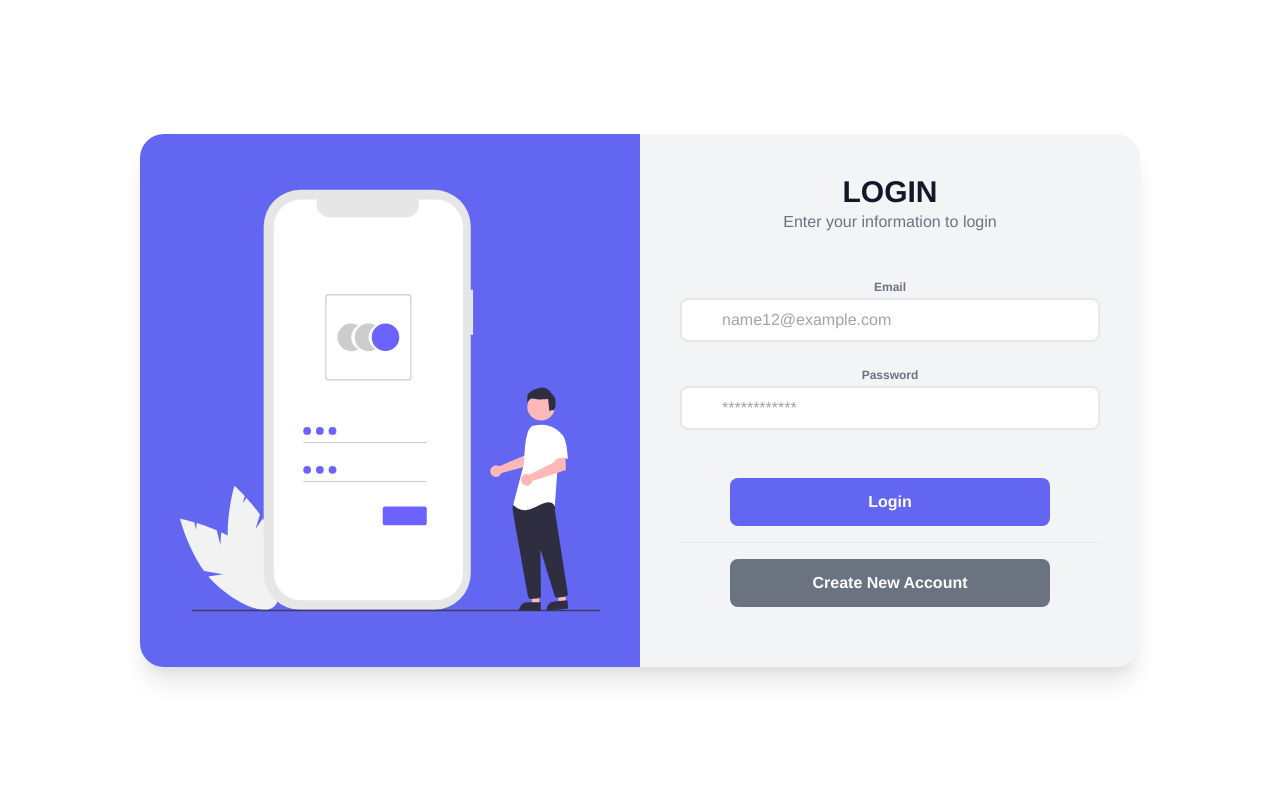
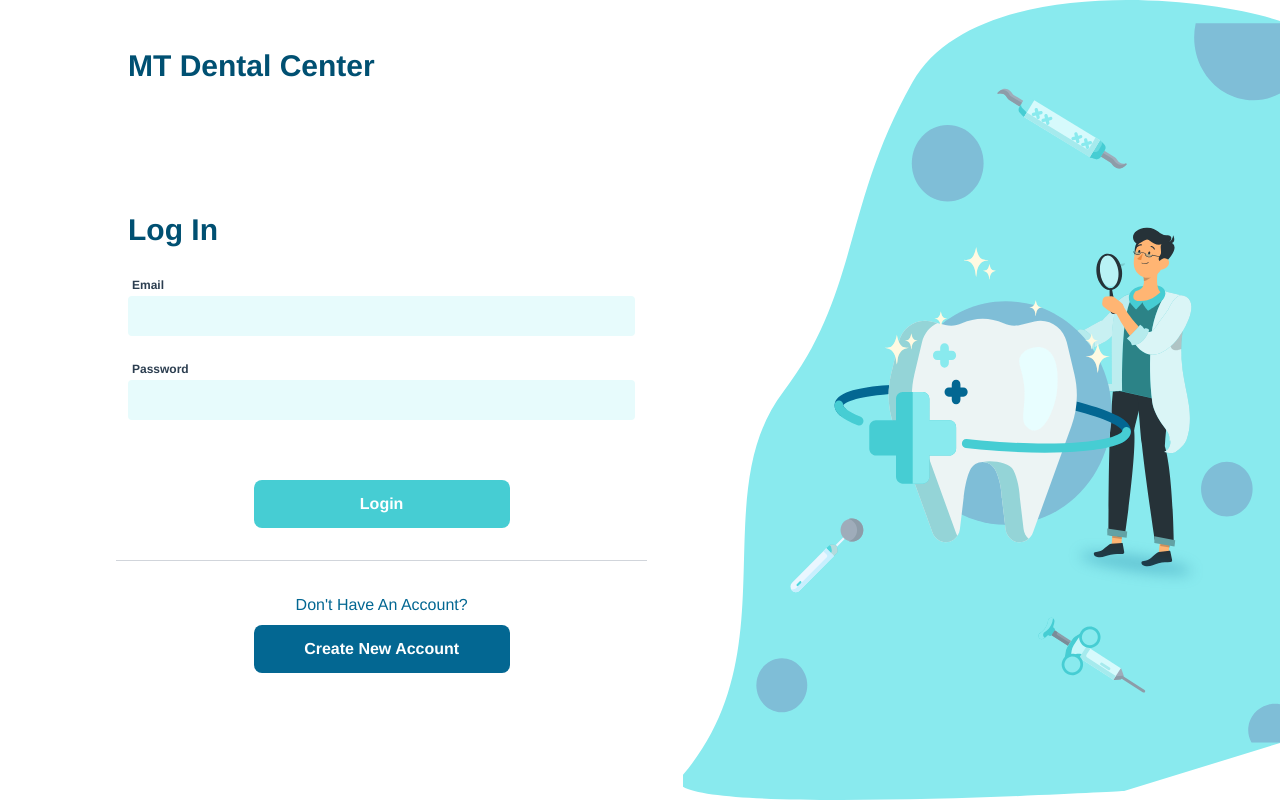
Before and after one commit to SayeedSanjana/denis-vue-js, a Vue app: page / in a window 1280 px wide. Built offline with nearby package versions, Linux system fonts and the light colour scheme.

Commit message:
login design changed

```diff
--- a/src/views/Authentication/Login.vue
+++ b/src/views/Authentication/Login.vue
@@ -1,8 +1,62 @@
 <template>
     <div>
 
+         <section class="flex flex-col md:flex-row h-screen">
 
-<div class="min-w-screen min-h-screen  flex items-center justify-center px-4 py-4">
+    <div class="bg-white w-full md:max-w-md lg:max-w-full md:mx-auto  md:w-1/2 xl:w-1/2  px-6 lg:px-16 xl:px-12 xl:ml-20
+        flex  ">
+    <div class="w-full">
+    <div >
+    <h1 class="text-xl md:text-3xl font-bold leading-tight text-left mt-12" style="color:#005072">MT Dental Center</h1>
+      <h1 class="text-xl md:text-3xl font-bold leading-tight text-left  mt-32 mb-6"  style="color:#005072">Log In</h1>
+        </div>
+
+       <form action="" @submit.prevent="signupForm">
+                <div>
+                    <div class="flex -mx-3">
+                    <div class="w-full px-3 mb-5 text-left">
+                            <label for="" class="text-xs font-semibold px-1">Email</label>
+                            <div class="flex">
+                                <div class="w-10 z-10 pl-1 text-center pointer-events-none flex items-center justify-center"><i class="mdi mdi-account-outline text-gray-400 text-lg"></i></div>
+                                <input v-model.trim="formData.email" type="email" class="w-full -ml-10 pl-10 pr-3 py-2 rounded outline-none" style="background:#E7FBFC" >
+                            </div>
+                        </div>
+                     </div>
+                    <div class="flex -mx-3 mb-10">
+                    <div class="w-full px-3 mb-5 text-left">
+                            <label for="" class="text-xs font-semibold px-1">Password</label>
+                            <div class="flex">
+                                <div class="w-10 z-10 pl-1 text-center pointer-events-none flex items-center justify-center"><i class="mdi mdi-account-outline text-gray-400 text-lg"></i></div>
+                                <input v-model="formData.password" type="password" class="w-full -ml-10 pl-10 pr-3 py-2 rounded outline-none" style="background:#E7FBFC" >
+                            </div>
+                        </div>
+                     </div>
+                    <div class="flex justify-center -mx-3 border-b border-gray-300 ">
+                         <div class="w-full mb-8">
+                            <button class="block w-64 max-w-xs mx-auto text-white rounded-lg  py-3 font-semibold " style="background:#46CDD3" @click="submitForm" >Login</button>
+                        </div>
+                    </div>
+                      <p v-if="!formIsValid" class="text-red-500 mb-4 text-center">{{this.str}}</p>
+                        <div class="flex justify-center -mx-3 mt-8">
+                            <div class="w-full mb-4">
+                                <h3 class="text-md mb-2" style="color:#036792">Don't Have An Account?</h3>
+                            <router-link to="/" class="block w-64 max-w-xs mx-auto text-white rounded-lg  py-3 font-semibold" style="background:#036792">Create New Account</router-link>
+                            </div>
+
+                        </div>
+                </div>
+                </form>
+
+    </div>
+  </div>
+  <div class="hidden lg:block w-full md:w-1/2 xl:w-1/2 h-screen 0bject-right ">
+    <img src="@/assets/svgs/register.svg" alt="" class="w-full h-full object-cover flex justify-end ">
+  </div>
+
+</section>
+
+
+<!-- <div class="min-w-screen min-h-screen  flex items-center justify-center px-4 py-4">
     <div class="bg-gray-100 text-gray-500 rounded-3xl shadow-xl w-full overflow-hidden" style="max-width:1000px">
         <div class="md:flex w-full">
             <div class="hidden md:block w-1/2 bg-indigo-500 py-10 px-10">
@@ -51,7 +105,7 @@
             </div>
         </div>
     </div>
-</div>
+</div> -->
 
     </div>
 </template>
--- a/src/views/Authentication/Register.vue
+++ b/src/views/Authentication/Register.vue
@@ -9,7 +9,7 @@
 
     <div class="w-full h-100">
 
-      <h1 class="text-xl md:text-3xl font-bold leading-tight mt-8 text-left " style="color:#005072">MT Dental Center</h1>
+      <h1 class="text-xl md:text-3xl font-bold leading-tight  text-left " style="color:#005072">MT Dental Center</h1>
       <h1 class="text-xl md:text-3xl font-bold leading-tight mt-3 text-left  mb-10"  style="color:#005072">Sign Up</h1>
 
           <form action="" @submit.prevent="signupForm">
@@ -54,9 +54,9 @@
                     <div class="flex -mx-3">
                         <div class="w-full px-3 mb-5 text-left">
                             <label for="" class="text-xs font-semibold px-1">Address</label>
-                            <div class="flex">
+                            <div class="flex ">
                                 <div class="w-10 z-10 pl-1 text-center pointer-events-none flex items-center justify-center"><i class="mdi mdi-account-outline text-gray-400 text-lg"></i></div>
-                                <input v-model.trim="formData.address" type="text" class="w-full -ml-10 pl-10 pr-3 py-2 rounded  outline-none " style="background:#E7FBFC">
+                                <textarea v-model.trim="formData.address" type="text" class="w-full -ml-10 pl-10 pr-3 py-2 rounded h-24 outline-none " style="background:#E7FBFC"></textarea>
                             </div>
                         </div>
 
@@ -72,53 +72,47 @@
                      </div>
                     <div class="flex -mx-3">
                     <div class="w-full px-3 mb-5 text-left">
-                            <label for="" class="text-xs font-semibold px-1">Phone</label>
+                            <label for="" class="text-xs font-semibold px-1">Email</label>
                             <div class="flex">
                                 <div class="w-10 z-10 pl-1 text-center pointer-events-none flex items-center justify-center"><i class="mdi mdi-account-outline text-gray-400 text-lg"></i></div>
-                                <input v-model.trim="formData.phone" type="text" class="w-full -ml-10 pl-10 pr-3 py-2 rounded outline-none" style="background:#E7FBFC" >
-                            </div>
-                        </div>
-                     </div>
-
-                    <div class="flex -mx-3">
-                        <div class="w-full px-3 mb-5 text-left">
-                            <label for="email" class="text-xs font-semibold px-1">Email</label>
-                            <div class="flex">
-                                <div class="w-10 z-10 pl-1 text-center pointer-events-none flex items-center justify-center"><i class="mdi mdi-email-outline text-gray-400 text-lg"></i></div>
-                                <input v-model.trim="formData.email" type="email" class="w-full -ml-10 pl-10 pr-3 py-2 rounded outline-none" style="background:#E7FBFC">
+                                <input v-model.trim="formData.email" type="email" class="w-full -ml-10 pl-10 pr-3 py-2 rounded outline-none" style="background:#E7FBFC" >
                             </div>
                         </div>
                      </div>
                     <div class="flex -mx-3">
                     <div class="w-full px-3 mb-5 text-left">
-                            <label for="password" class="text-xs font-semibold px-1">Password</label>
+                            <label for="" class="text-xs font-semibold px-1">Password</label>
                             <div class="flex">
-                                <div class="w-10 z-10 pl-1 text-center pointer-events-none flex items-center justify-center"><i class="mdi mdi-lock-outline text-gray-400 text-lg"></i></div>
-                                <input v-model="formData.password" type="password" class="w-full -ml-10 pl-10 pr-3 py-2 rounded  outline-none" style="background:#E7FBFC">
+                                <div class="w-10 z-10 pl-1 text-center pointer-events-none flex items-center justify-center"><i class="mdi mdi-account-outline text-gray-400 text-lg"></i></div>
+                                <input v-model="formData.password" type="password" class="w-full -ml-10 pl-10 pr-3 py-2 rounded outline-none" style="background:#E7FBFC" >
                             </div>
                         </div>
                      </div>
 
-
-                    <div class="flex -mx-3">
-                        <div class="w-full px-3 mb-5">
-                            <button class="block w-full max-w-xs mx-auto bg-indigo-500 hover:bg-indigo-700 focus:bg-indigo-700 text-white rounded-lg px-3 py-3 font-semibold">REGISTER NOW</button>
+                    <div class="flex justify-center -mx-3 border-b border-gray-300">
+                         <div class="w-full mb-4">
+                            <button class="block w-64 max-w-xs mx-auto text-white rounded-lg  py-3 font-semibold " style="background:#46CDD3" @click="signupForm">Create New Account</button>
                         </div>
                     </div>
 
                       <p v-if="!formIsValid" class="text-red-500 mb-4 text-center">{{this.str}}</p>
 
-                        <div class="w-full px-3 mb-5">
 
-                            <router-link to="/" class="hover:text-indigo-800 text-blue-700" > Sign In Instead </router-link>
+
+                        <div class="flex justify-center -mx-3">
+                            <div class="w-full mb-4">
+                                <h3 class="text-md mb-1" style="color:#036792">Aready Have An Account?</h3>
+                            <router-link to="/" class="block w-64 max-w-xs mx-auto text-white rounded-lg  py-3 font-semibold" style="background:#036792">Login</router-link>
+                            </div>
+                            <!-- <router-link to="/" class="hover:text-indigo-800 text-blue-700" > Sign In Instead </router-link> -->
                         </div>
                 </div>
                 </form>
 
     </div>
   </div>
-   <div class="hidden lg:block w-full md:w-1/2 xl:w-1/2 h-screen">
-    <img src="@/assets/svgs/register.svg" alt="" class="w-full h-full object-cover flex justify-end object-right">
+   <div class="hidden lg:block w-full md:w-1/2 xl:w-1/2 h-screen 0bject-right ">
+    <img src="@/assets/svgs/register.svg" alt="" class="w-full h-full object-cover flex justify-end ">
   </div>
 
 </section>
--- a/src/views/DoctorsPortal/General.vue
+++ b/src/views/DoctorsPortal/General.vue
@@ -20,7 +20,7 @@
                 </label>
                 <input
                   class="appearance-none block w-full bg-gray-200 text-gray-700 border  rounded py-3 px-4 mb-3 leading-tight focus:outline-none "
-                  id="name" type="text" placeholder="Name" ref="inputRef" v-model="formData.name">
+                  id="name" type="text" placeholder="Name" v-model="formData.name">
 
               </div>
               <div class="w-full lg:w-1/2 px-3">
@@ -120,7 +120,7 @@
     },
     mounted() {
 
-      this.$refs.inputRef.focus()
+      // this.$refs.inputRef.focus()
     },
     data() {
       return {
```
Also changed, not shown: src/assets/svgs/register.svg. Lines whose indentation alone changed are shown as unchanged.
